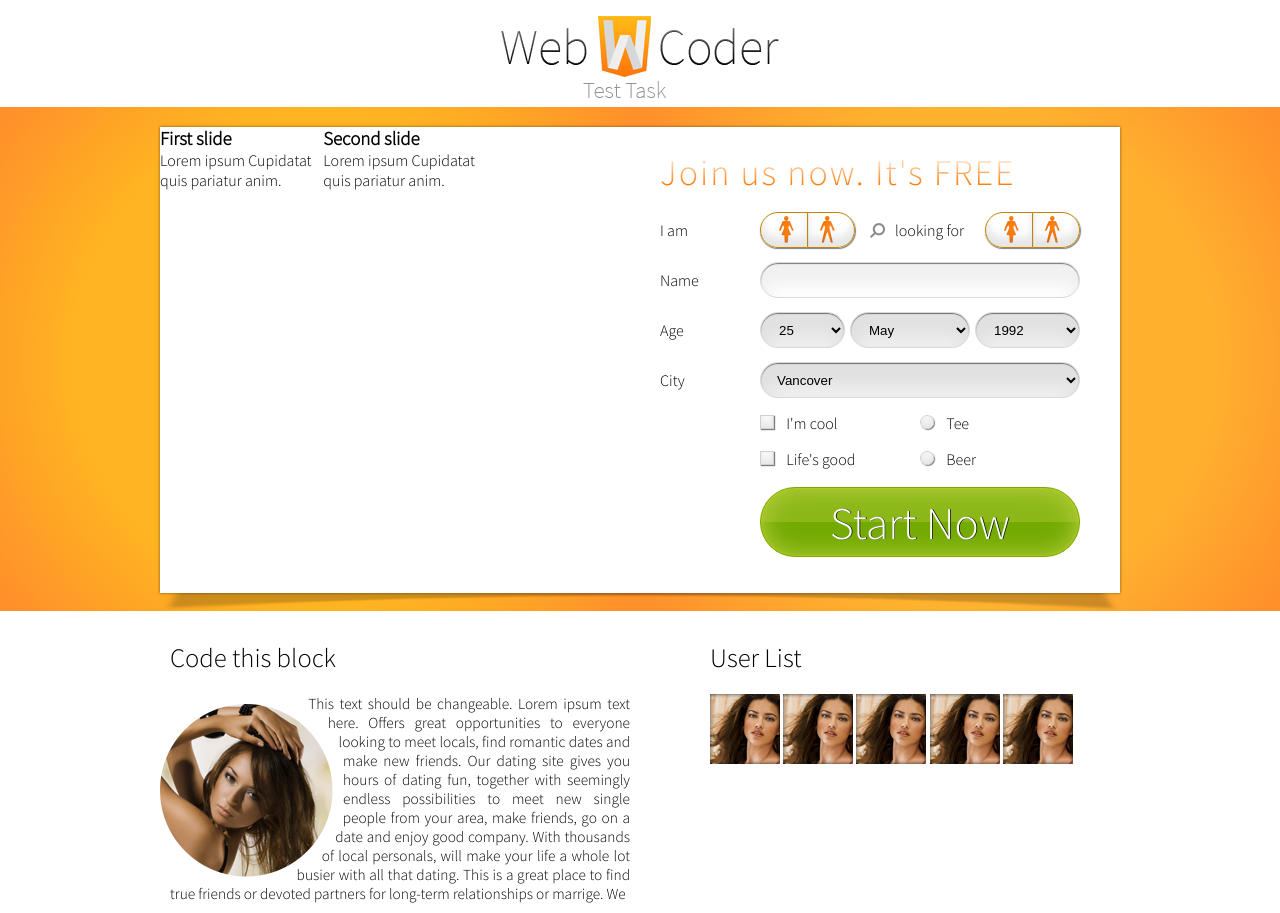
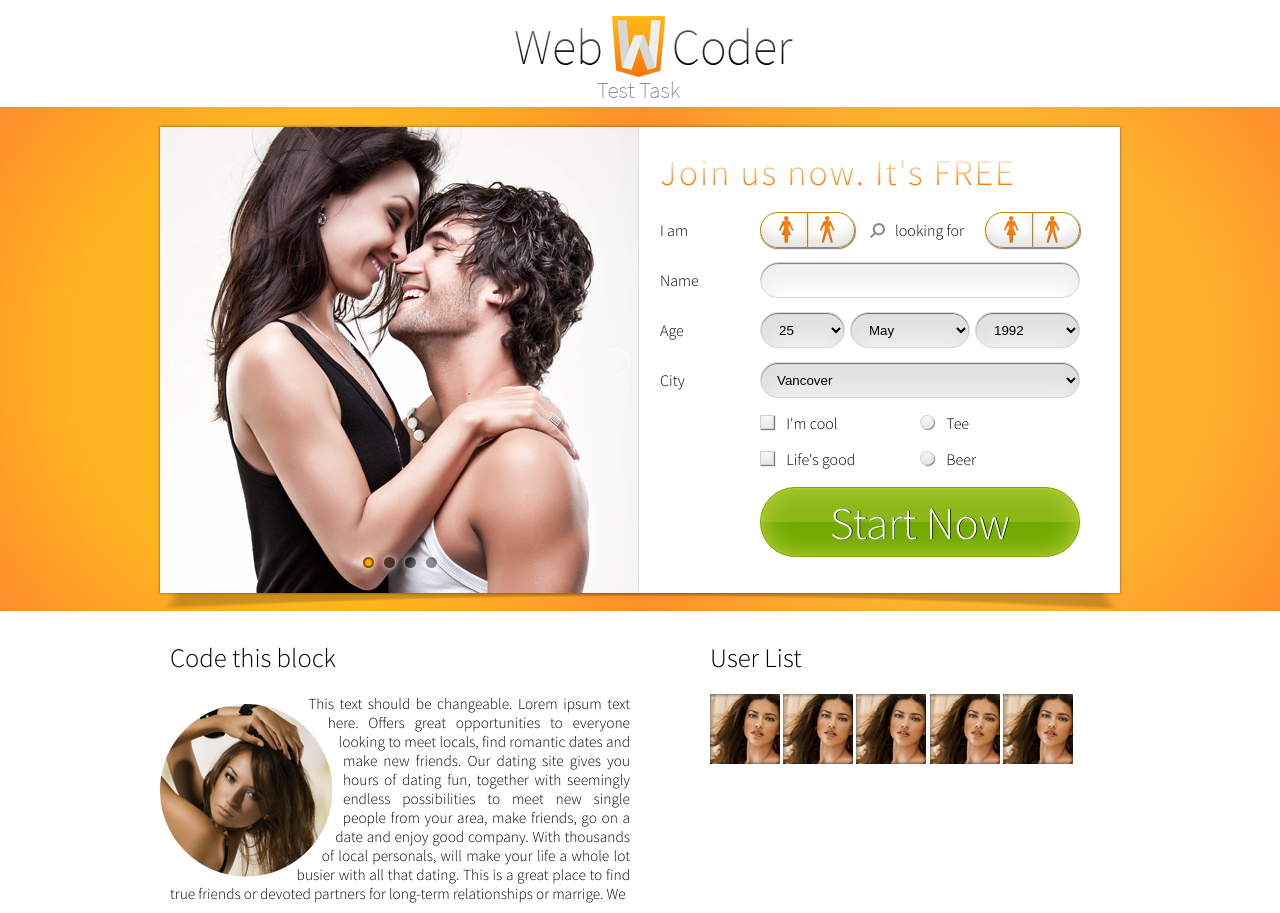
Before and after one commit to RomanLitsiiuk/Final_BasicProject, a website: page index.html in a window 1280 px wide. Drawn offline with nearby package versions, Linux system fonts and the light colour scheme; files whose address does not match are found by name.

Commit message:
The slider has started working

```diff
--- a/index.html
+++ b/index.html
@@ -4,9 +4,7 @@
     <meta charset="UTF-8">
     <title>Final Project</title>
     <link rel="stylesheet" type="text/css" href="dist/css/styles.css">
-    <script src="//ajax.googleapis.com/ajax/libs/jquery/1.11.0/jquery.min.js"></script>
-    <script src="src/scripts/lightslider.js"></script>
-    <script src="src/scripts/script.js"></script>
+    <script src="https://code.jquery.com/jquery-3.3.1.min.js"></script>
 </head>
 <body>
     <div class="MainMarkup">
@@ -18,21 +16,20 @@
             </header>
             <section class="RegistrationBackground">
                 <div class="Registration u-container">
-                    <div class="Registration-sliderWrap">
-                        <!--<div class="Slider">
-                            <img class="Slider-image" src="src/images/slider_top/slide.jpg" alt="futureSlider">
-                        </div>-->
-                        <ul id="lightSlider" class="lightSlider">
-                            <li>
-                                <h3>First slide</h3>
-                                <p>Lorem ipsum Cupidatat quis pariatur anim.</p>
-                            </li>
-                            <li>
-                                <h3>Second slide</h3>
-                                <p>Lorem ipsum Cupidatat quis pariatur anim.</p>
-                            </li>
-                        </ul>
-                    </div>
+                    <ul id="lightSlider" class="Registration-sliderWrap">
+                        <li>
+                            <img src="src/images/slider_top/slide.jpg">
+                        </li>
+                        <li>
+                            <img src="src/images/slider_top/slide1.jpg">
+                        </li>
+                        <li>
+                            <img src="src/images/slider_top/slide3.jpg">
+                        </li>
+                        <li>
+                            <img src="src/images/slider_top/slide4.jpg">
+                        </li>
+                    </ul>
                     <div class="Registration-formWrap">
                         <div class="RegHeading">
                             <h1 class="RegHeading-header">Join us now. It's FREE</h1>
@@ -154,6 +151,8 @@
             <section></section>
         </main>
         <footer class="MainMarkup-footer"></footer>
+        <script src="src/scripts/lightslider.js"></script>
+        <script src="src/scripts/script.js"></script>
     </div>
 </body>
 </html>
--- a/src/scripts/lightslider.js
+++ b/src/scripts/lightslider.js
@@ -1,7 +1,7 @@
 (function ($, undefined) {
     'use strict';
     var defaults = {
-        item: 3,
+        item: 1,
         autoWidth: false,
         slideMove: 1,
         slideMargin: 10,
--- a/src/scripts/script.js
+++ b/src/scripts/script.js
@@ -1,5 +1,53 @@
 $(document).ready(function() {
     $("#lightSlider").lightSlider({
+        item: 1,
+        autoWidth: false,
+        slideMove: 1, // slidemove will be 1 if loop is true
+        slideMargin: 10,
 
+        addClass: '',
+        mode: "slide",
+        useCSS: true,
+        cssEasing: 'ease', //'cubic-bezier(0.25, 0, 0.25, 1)',//
+        easing: 'linear', //'for jquery animation',////
+
+        speed: 400, //ms'
+        auto: false,
+        loop: false,
+        slideEndAnimation: true,
+        pause: 2000,
+
+        keyPress: false,
+        controls: true,
+        prevHtml: '',
+        nextHtml: '',
+
+        rtl:false,
+        adaptiveHeight:false,
+
+        vertical:false,
+        verticalHeight:500,
+        vThumbWidth:100,
+
+        thumbItem:10,
+        pager: true,
+        gallery: false,
+        galleryMargin: 5,
+        thumbMargin: 5,
+        currentPagerPosition: 'middle',
+
+        enableTouch:true,
+        enableDrag:true,
+        freeMove:true,
+        swipeThreshold: 40,
+
+        responsive : [],
+
+        onBeforeStart: function (el) {},
+        onSliderLoad: function (el) {},
+        onBeforeSlide: function (el) {},
+        onAfterSlide: function (el) {},
+        onBeforeNextSlide: function (el) {},
+        onBeforePrevSlide: function (el) {}
     });
 });
--- a/src/styles/Modules/Header.less
+++ b/src/styles/Modules/Header.less
@@ -4,5 +4,6 @@
   &-imgWrap {
     height: 82px;
     text-align: center;
+    padding-left: 28px;
   }
 }
--- a/src/styles/Modules/Lightslider.less
+++ b/src/styles/Modules/Lightslider.less
@@ -10,7 +10,9 @@
     -khtml-user-select: none;
     -moz-user-select: none;
     -ms-user-select: none;
-    user-select: none
+    user-select: none;
+    position: relative;
+    margin-bottom: -4px;
 }
 .lightSlider:before, .lightSlider:after {
     content: " ";
@@ -73,9 +75,13 @@
 
 /* Pager */
 .lSSlideOuter .lSPager.lSpg {
-    margin: 10px 0 0;
+    /*margin: 10px 0 0;*/
     padding: 0;
     text-align: center;
+    position: absolute;
+    bottom: 25px;
+    left: 0;
+    right: 0;
 }
 .lSSlideOuter .lSPager.lSpg > li {
     cursor: pointer;
@@ -83,20 +89,23 @@
     padding: 0 5px;
 }
 .lSSlideOuter .lSPager.lSpg > li a {
-    background-color: #222222;
+    background-color: rgba(0,0,0,0.4);
+    box-shadow: 0 0 5px 2px rgba(255,255,255,0.5);
     border-radius: 30px;
     display: inline-block;
-    height: 8px;
+    height: 11px;
     overflow: hidden;
     text-indent: -999em;
-    width: 8px;
+    width: 11px;
     position: relative;
     z-index: 99;
     -webkit-transition: all 0.5s linear 0s;
     transition: all 0.5s linear 0s;
 }
 .lSSlideOuter .lSPager.lSpg > li:hover a, .lSSlideOuter .lSPager.lSpg > li.active a {
-    background-color: #428bca;
+    background-color: #ffa500;
+    box-shadow: 0 0 5px 2px rgba(255,255,255,0.5),
+    0 0 1px 2px rgba(0,0,0,0.5) inset;
 }
 .lSSlideOuter .media {
     opacity: 0.8;
@@ -154,7 +163,7 @@
     display: block;
     top: 50%;
     height: 32px;
-    background-image: url('../../src/img/controls.png');
+    background-image: url('../../src/images/controls.png');
     cursor: pointer;
     position: absolute;
     z-index: 99;
--- a/src/styles/styles.less
+++ b/src/styles/styles.less
@@ -11,6 +11,7 @@
 @import "Modules/RegHeading";
 @import "Modules/InformationForm";
 @import "Modules/Slider";
+@import "Modules/Lightslider";
 @import "Modules/Gender";
 @import "Modules/GenderRadioBtn";
 @import "Modules/Name";
@@ -23,4 +24,3 @@
 @import "Modules/CentralBlock";
 @import "Modules/Description";
 @import "Modules/Userlist";
-@import "Modules/Lightslider";
```
Also changed, not shown: dist/css/styles.css, src/images/slider_top/slide1.jpg (added), src/images/slider_top/slide3.jpg (added), src/images/slider_top/slide4.jpg (added).
